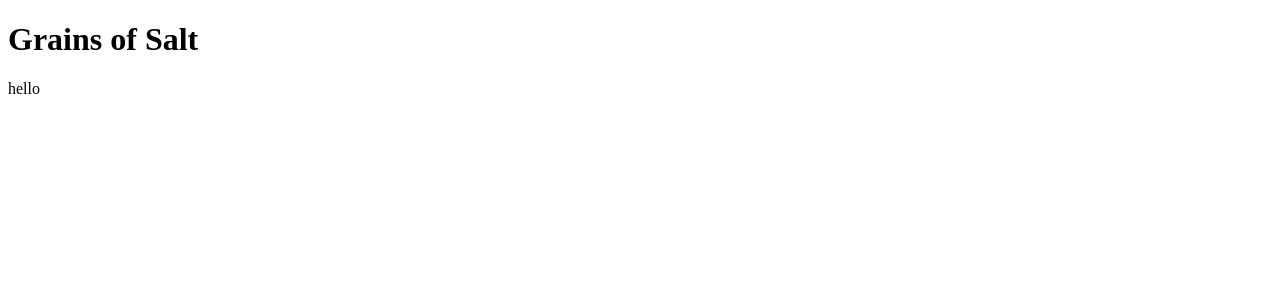
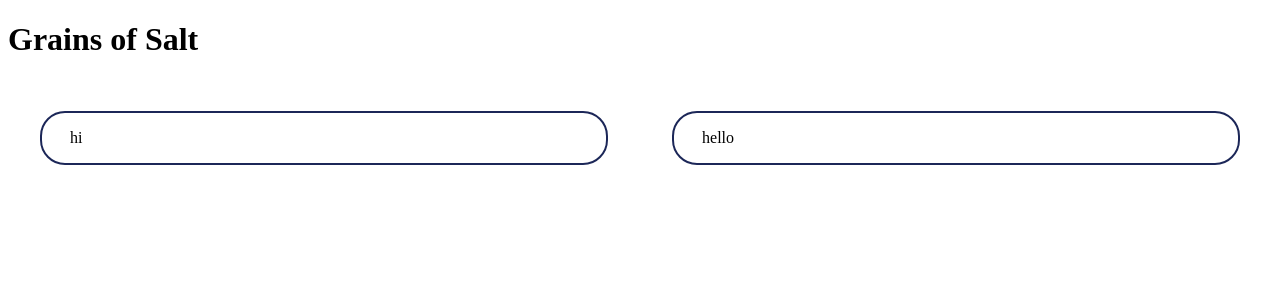
Before and after one commit to tarynwou/advice-board, a React (Create React App) app: page / in a window 1280 px wide. Shown: the top 300 px of the page. Built offline with nearby package versions, Linux system fonts and the light colour scheme.

Commit message:
tested css

```diff
--- a/package.json
+++ b/package.json
@@ -6,6 +6,7 @@
     "@testing-library/jest-dom": "^5.16.4",
     "@testing-library/react": "^13.2.0",
     "@testing-library/user-event": "^13.5.0",
+    "bootstrap": "^3.4.1",
     "react": "^18.1.0",
     "react-collapse": "^5.1.1",
     "react-dom": "^18.1.0",
--- a/src/App.css
+++ b/src/App.css
@@ -1,38 +1,11 @@
-.App {
-  text-align: center;
+.page-column {
+	width: 45%;
+	margin: 2.5%;
 }
 
-.App-logo {
-  height: 40vmin;
-  pointer-events: none;
+#left-column {
+	float: left;
 }
-
-@media (prefers-reduced-motion: no-preference) {
-  .App-logo {
-    animation: App-logo-spin infinite 20s linear;
-  }
+#right-column {
+	float: right;
 }
-
-.App-header {
-  background-color: #282c34;
-  min-height: 100vh;
-  display: flex;
-  flex-direction: column;
-  align-items: center;
-  justify-content: center;
-  font-size: calc(10px + 2vmin);
-  color: white;
-}
-
-.App-link {
-  color: #61dafb;
-}
-
-@keyframes App-logo-spin {
-  from {
-    transform: rotate(0deg);
-  }
-  to {
-    transform: rotate(360deg);
-  }
-}
--- a/src/App.js
+++ b/src/App.js
@@ -5,7 +5,14 @@ function App() {
 	return (
 		<div>
 			<h1>Grains of Salt</h1>
-			<Advice short="hello" long="goodbye"></Advice>
+
+			<div className="page-column" id="left-column">
+				<Advice short="hi" long="goodbye"></Advice>
+			</div>
+
+			<div className="page-column" id="right-column">
+				<Advice short="hello" long="goodbye"></Advice>
+			</div>
 		</div>
 	);
 }
--- a/src/components/components.css
+++ b/src/components/components.css
@@ -0,0 +1,13 @@
+/* doesn't do anything */
+.div {
+	color: #1c2758;
+}
+
+.advice-toggle-short {
+	border-width: 2.5px;
+	border-color: #1c2758;
+	border-style: solid;
+	height: 50px;
+	border-radius: 25px;
+	padding-left: 5%;
+}
```
Also changed, not shown: 1 other file (tests, documents, lock files or other folders).
